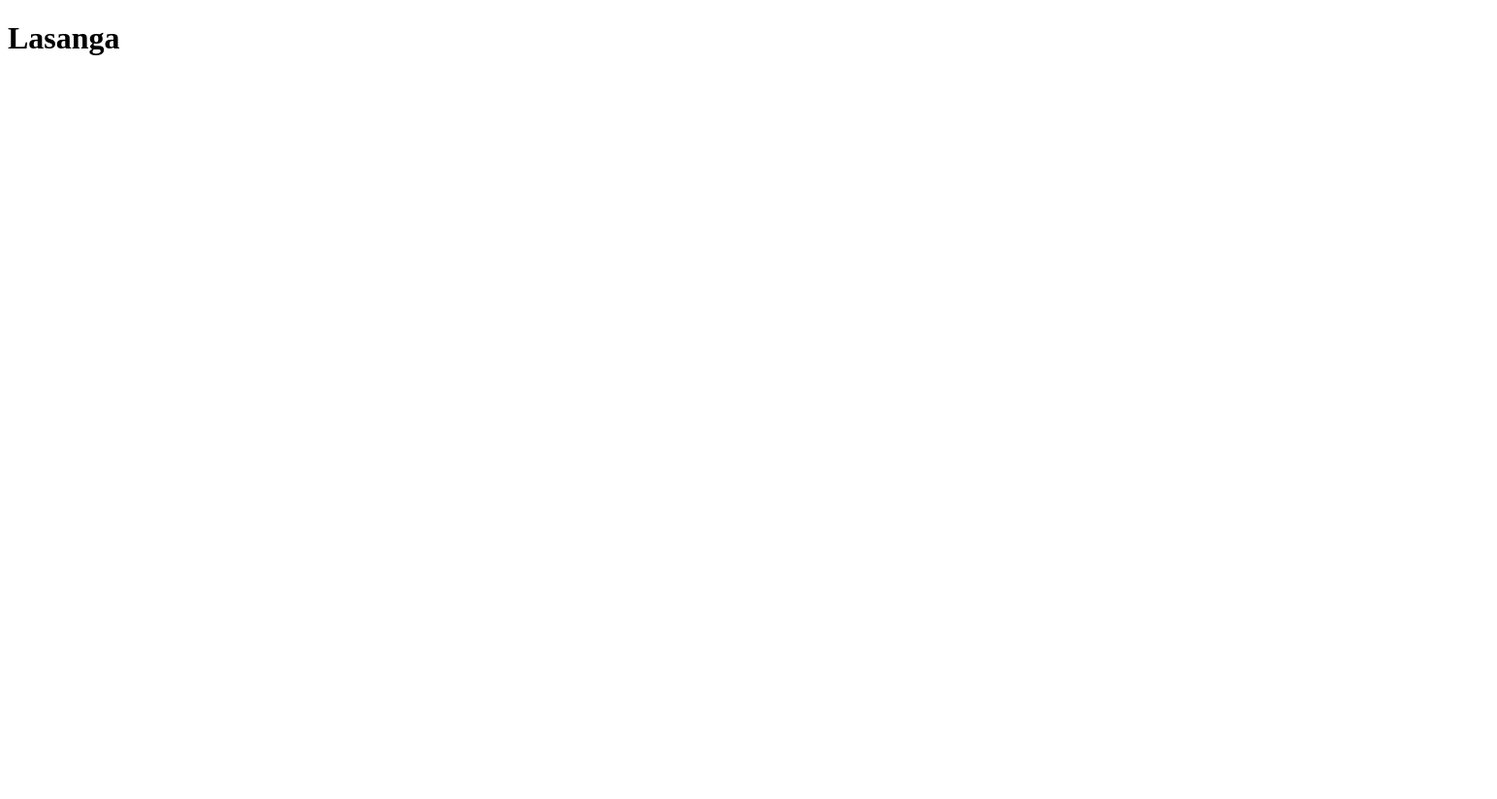
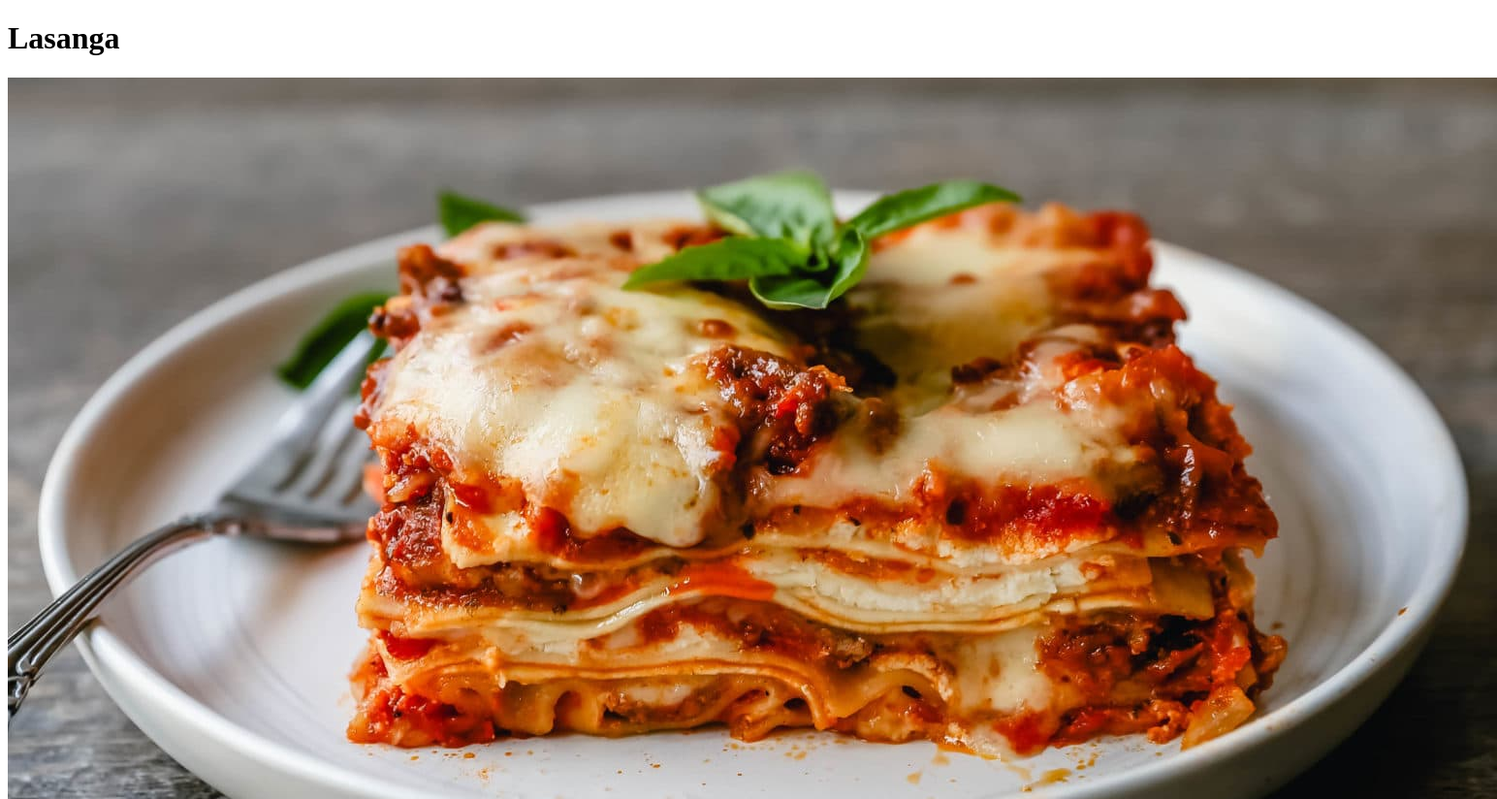
Before and after one commit to Memerax/Odin-Recipes, a plain HTML site: page recipes/lasanga.html in a window 1280 px wide. Shown: the top 824 px of the page at 97% size, 1544 px wide, since content can reach past the window. Before the commit the page ends 800 px from the top, so only its background shows below. Drawn offline with Linux system fonts and the light colour scheme.

Commit message:
added lasanga image and link in html file

```diff
--- a/recipes/lasanga.html
+++ b/recipes/lasanga.html
@@ -8,5 +8,6 @@
 </head>
 <body>
     <h1>Lasanga</h1>
+        <img src="./Lasanga.jpg" alt="">
 </body>
 </html>
```
Also changed, not shown: recipes/Lasanga.jpg (added).
